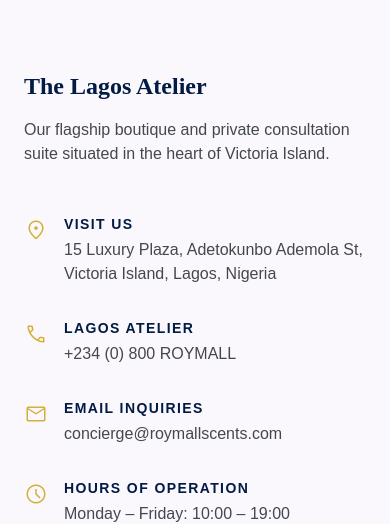
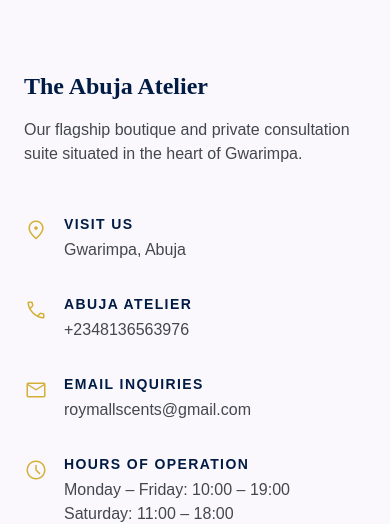
Before and after one commit to Sanimuhammad09/Roymall, a React (Vite) app: page /contact in a window 390 px wide. Shown: the part 570-1094 px from the top of the page. Built offline with nearby package versions, Linux system fonts and the light colour scheme; no server answers.

Commit message:
chore: update contact info (address, phone, email) across storefront and invoice

```diff
--- a/src/routes/_storefront.tsx
+++ b/src/routes/_storefront.tsx
@@ -165,9 +165,9 @@
         </div>
         <div>
           <h4 className="text-metallic-gold font-label-md text-label-md mb-8 uppercase">Visit Us</h4>
-          <p className="text-soft-cream/80 font-body-md mb-4">123 Fragrance Lane, Lagos,<br/>Nigeria</p>
-          <p className="text-soft-cream/80 font-body-md">T: +234 812 006 9570</p>
-          <p className="text-soft-cream/80 font-body-md">E: hello@roymallscents.com</p>
+          <p className="text-soft-cream/80 font-body-md mb-4">Gwarimpa,<br/>Abuja</p>
+          <p className="text-soft-cream/80 font-body-md">T: +2348136563976</p>
+          <p className="text-soft-cream/80 font-body-md">E: roymallscents@gmail.com</p>
         </div>
         <div className="md:col-span-4 pt-12 mt-12 border-t border-soft-cream/10 flex flex-col md:flex-row justify-between items-center gap-6">
           <p className="text-soft-cream/50 font-label-md text-label-md">© {new Date().getFullYear()} Roymall Scents. All Rights Reserved.</p>
--- a/src/routes/_storefront/contact.tsx
+++ b/src/routes/_storefront/contact.tsx
@@ -107,9 +107,9 @@
         {/* Left: Contact Details (4 columns) */}
         <div className="lg:col-span-4 space-y-12">
           <div className="space-y-4">
-            <h2 className="font-headline-md text-headline-md text-regal-navy">The Lagos Atelier</h2>
+            <h2 className="font-headline-md text-headline-md text-regal-navy">The Abuja Atelier</h2>
             <p className="font-body-md text-body-md text-on-surface-variant">
-              Our flagship boutique and private consultation suite situated in the heart of Victoria Island.
+              Our flagship boutique and private consultation suite situated in the heart of Gwarimpa.
             </p>
           </div>
           <div className="space-y-8">
@@ -117,21 +117,21 @@
               <span className="material-symbols-outlined text-metallic-gold mt-1">location_on</span>
               <div>
                 <p className="font-label-md text-label-md text-regal-navy uppercase tracking-widest mb-1">Visit Us</p>
-                <p className="font-body-md text-body-md text-on-surface-variant">15 Luxury Plaza, Adetokunbo Ademola St,<br/>Victoria Island, Lagos, Nigeria</p>
+                <p className="font-body-md text-body-md text-on-surface-variant">Gwarimpa, Abuja</p>
               </div>
             </div>
             <div className="flex items-start gap-4">
               <span className="material-symbols-outlined text-metallic-gold mt-1">call</span>
               <div>
-                <p className="font-label-md text-label-md text-regal-navy uppercase tracking-widest mb-1">Lagos Atelier</p>
-                <a className="font-body-md text-body-md text-on-surface-variant hover:text-metallic-gold transition-colors" href="tel:+234800ROYMALL">+234 (0) 800 ROYMALL</a>
+                <p className="font-label-md text-label-md text-regal-navy uppercase tracking-widest mb-1">Abuja Atelier</p>
+                <a className="font-body-md text-body-md text-on-surface-variant hover:text-metallic-gold transition-colors" href="tel:+2348136563976">+2348136563976</a>
               </div>
             </div>
             <div className="flex items-start gap-4">
               <span className="material-symbols-outlined text-metallic-gold mt-1">mail</span>
               <div>
                 <p className="font-label-md text-label-md text-regal-navy uppercase tracking-widest mb-1">Email Inquiries</p>
-                <a className="font-body-md text-body-md text-on-surface-variant hover:text-metallic-gold transition-colors" href="mailto:concierge@roymallscents.com">concierge@roymallscents.com</a>
+                <a className="font-body-md text-body-md text-on-surface-variant hover:text-metallic-gold transition-colors" href="mailto:roymallscents@gmail.com">roymallscents@gmail.com</a>
               </div>
             </div>
             <div className="flex items-start gap-4">
@@ -147,7 +147,7 @@
             <div className="aspect-[4/5] bg-soft-cream relative overflow-hidden group">
               <img
                 className="w-full h-full object-cover transition-transform duration-700 group-hover:scale-105"
-                alt="Lagos Atelier"
+                alt="Abuja Atelier"
                 src="https://lh3.googleusercontent.com/aida-public/AB6AXuB4xzca6QLJmLArTtYLfTxqP5YP4PRZ2nbCSoAXklJdauX_9XimCF7T0eyc3aPeXt4hOoquKm6OaYgxBWDwyNN1I-k_u3tAr9zD4MeNJN9BuCj5JK_jXhubyVJNyOPYtHUGhNsLCclzSTAcaxtQW-WpRbmG2i0-MEBfpJ6b9VCYmEfYsdL7rDS97VvPTH7DRVKHWMehRjDRynWQb5CDQe8zOBWMuxCXn5G7Uro_tt7nVuREsF3bJyQt"
               />
               <div className="absolute inset-0 bg-regal-navy/10 group-hover:bg-transparent transition-colors duration-500"></div>
@@ -228,7 +228,7 @@
           <div className="absolute inset-0 bg-soft-cream grayscale group-hover:grayscale-0 transition-all duration-700">
             <img
               className="w-full h-full object-cover"
-              alt="Victoria Island, Lagos"
+              alt="Gwarimpa, Abuja"
               src="https://lh3.googleusercontent.com/aida-public/AB6AXuBVOQVd1_oF0RjSejvVQ5RmMwcshBx1qG-_klWA_vqWJWVUSZi7yvtTBZ9k4OVrT1jF6EpgHx5XC3QI7FVpf7sfBzn7llVoq0lgLisx93dgHAQPD3RIHgJ0E3TV0V2-gQHy2BxvCW7Xqu-Pv-pZuZEd0SyAvbJTFWvOt_1gsAYYcVYI_oGqhiiTbeGGqzSpJ3tZSVcYZqsP1-DWIHaMGdLd0G2RTtIDIwlixuuT1eDg1B5OcyD5Il3d"
             />
           </div>
@@ -248,7 +248,7 @@
         <div className="bg-regal-navy flex flex-col justify-center items-center text-center p-20 order-2 md:order-1">
           <span className="font-label-md text-label-md text-metallic-gold uppercase tracking-[0.3em] mb-6">The Royal Club</span>
           <h2 className="font-headline-lg text-headline-lg text-soft-cream mb-8 leading-tight">Private Scent Consultations</h2>
-          <p className="font-body-lg text-body-lg text-soft-cream/70 mb-10 max-w-md">Reserve a private hour at our Lagos Atelier to discover your signature fragrance with our lead perfumer.</p>
+          <p className="font-body-lg text-body-lg text-soft-cream/70 mb-10 max-w-md">Reserve a private hour at our Abuja Atelier to discover your signature fragrance with our lead perfumer.</p>
           <Link to="/book-appointment" className="border border-metallic-gold px-10 py-4 text-metallic-gold font-label-md text-label-md uppercase tracking-widest hover:bg-metallic-gold hover:text-regal-navy transition-all duration-300">
             Book Appointment
           </Link>
--- a/src/routes/_storefront/shipping-returns.tsx
+++ b/src/routes/_storefront/shipping-returns.tsx
@@ -290,7 +290,7 @@
             <p className="font-body-md text-body-md text-on-surface-variant">Our concierge team is available Mon-Fri, 9am - 6pm.</p>
           </div>
           <div className="mt-8 md:mt-0 flex gap-6">
-            <a className="font-label-md text-label-md text-regal-navy underline hover:text-metallic-gold transition-colors" href="mailto:support@roymallscents.com">Email Support</a>
+            <a className="font-label-md text-label-md text-regal-navy underline hover:text-metallic-gold transition-colors" href="mailto:roymallscents@gmail.com">Email Support</a>
             <a className="font-label-md text-label-md text-regal-navy underline hover:text-metallic-gold transition-colors" href="tel:+234000000000">Call Concierge</a>
           </div>
         </div>
--- a/src/routes/invoice.$id.tsx
+++ b/src/routes/invoice.$id.tsx
@@ -39,9 +39,9 @@
         <div>
           <img src="/logo.jpg" alt="Roymall Scents" className="h-16 object-contain mb-4" />
           <p className="text-sm text-gray-500">Roymall Scents Ltd.</p>
-          <p className="text-sm text-gray-500">123 Fragrance Avenue</p>
-          <p className="text-sm text-gray-500">Lagos, Nigeria</p>
-          <p className="text-sm text-gray-500">contact@roymallscents.com</p>
+          <p className="text-sm text-gray-500">Gwarimpa</p>
+          <p className="text-sm text-gray-500">Abuja, Nigeria</p>
+          <p className="text-sm text-gray-500">roymallscents@gmail.com</p>
         </div>
         <div className="text-right">
           <h1 className="font-headline-lg text-4xl text-regal-navy font-bold uppercase tracking-widest mb-2">INVOICE</h1>
```
